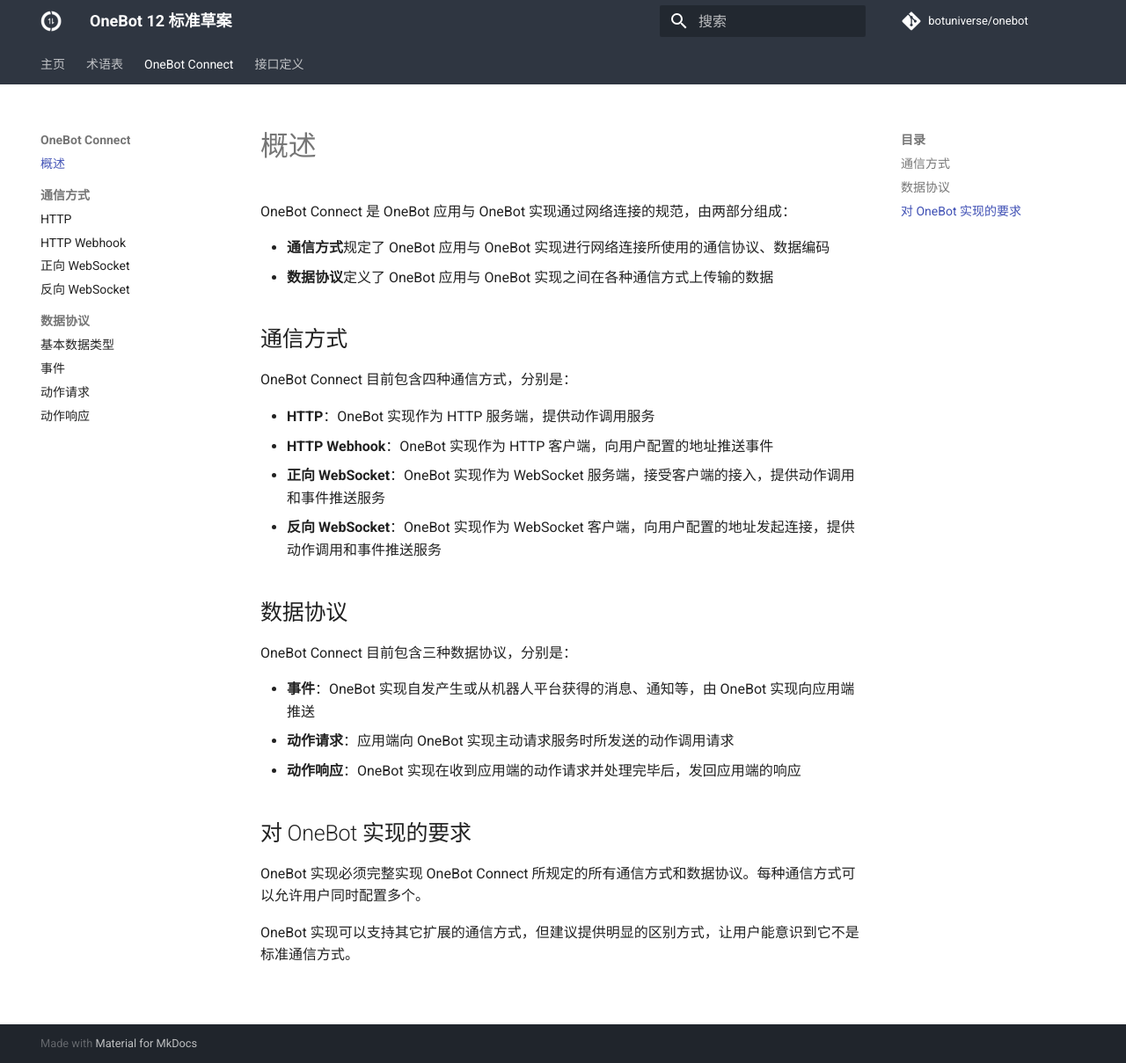
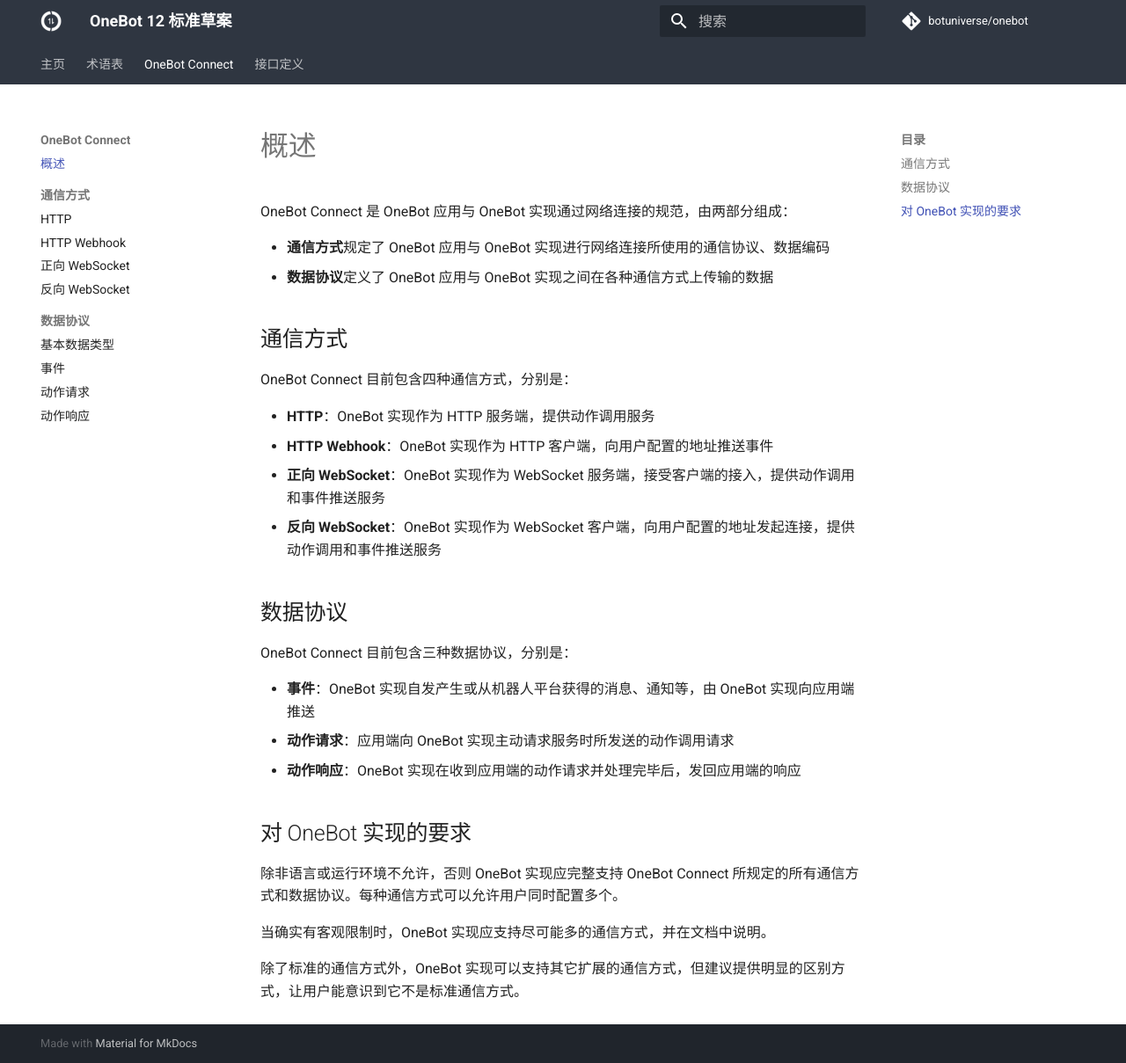
Before and after one commit to botuniverse/onebot, an MkDocs documentation site: the page built from specs/connect/index.md, in a window 1280 px wide and 1209 px high. Shown: the whole window at 88% size. Built offline with MkDocs 1.6.1 and Material for MkDocs 9.7.7, drawn with Linux system fonts in a browser that asks for light colours; comment, search, counter and statistics services are not loaded.

Commit message:
允许在条件不允许时不完整实现所有 OneBot Connect 通信方式 (#219)
Fixes #169

Signed-off-by: Richard Chien <stdrc@outlook.com>

Signed-off-by: Richard Chien <stdrc@outlook.com>

```diff
--- a/specs/connect/index.md
+++ b/specs/connect/index.md
@@ -22,6 +22,8 @@ OneBot Connect 目前包含三种数据协议，分别是：
 
 ## 对 OneBot 实现的要求
 
-OneBot 实现必须完整实现 OneBot Connect 所规定的所有通信方式和数据协议。每种通信方式可以允许用户同时配置多个。
+除非语言或运行环境不允许，否则 OneBot 实现应完整支持 OneBot Connect 所规定的所有通信方式和数据协议。每种通信方式可以允许用户同时配置多个。
 
-OneBot 实现可以支持其它扩展的通信方式，但建议提供明显的区别方式，让用户能意识到它不是标准通信方式。
+当确实有客观限制时，OneBot 实现应支持尽可能多的通信方式，并在文档中说明。
+
+除了标准的通信方式外，OneBot 实现可以支持其它扩展的通信方式，但建议提供明显的区别方式，让用户能意识到它不是标准通信方式。
```
